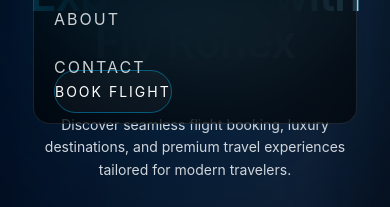
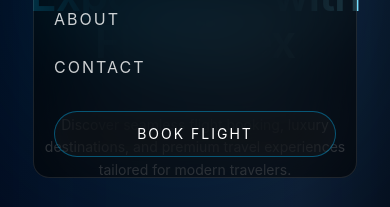
Before and after one commit to shashiyadav1790/Flyronex, a React (Vite) app: page / in a window 390 px wide. Both pictures are taken after a click on the button 342 px from the left and 48 px from the top of the page. Shown: the part 237-444 px from the top of the page. Built offline with nearby package versions, Linux system fonts and the light colour scheme.

Commit message:
updated navbar

```diff
--- a/src/sections/Navbar/Navbar.jsx
+++ b/src/sections/Navbar/Navbar.jsx
@@ -202,21 +202,28 @@ const Navbar = () => {
                     ))}
 
                   </ul>
-
 <Link
   to="/contact"
   className="
     w-full mt-8
+
+    flex items-center justify-center
+
     rounded-full
     border border-sky-400/40
-                      py-3
+
+    py-3 px-4
+
     text-sm uppercase tracking-[2px]
     text-white
+
     bg-white/[0.03]
     backdrop-blur-xl
+
     hover:bg-sky-400
     hover:text-black
-                      transition
+
+    transition-all duration-300
   "
 >
   Book Flight
```
Lines whose indentation alone changed are shown as unchanged.
